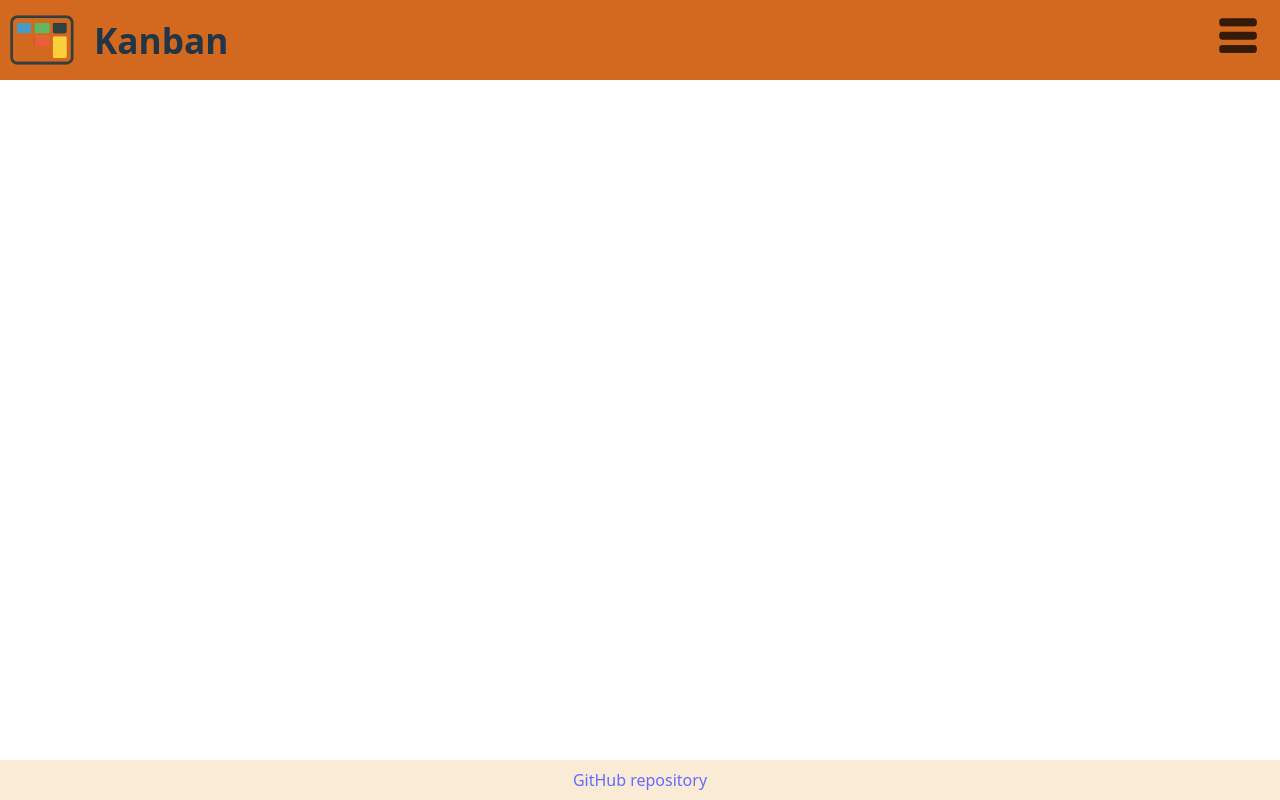
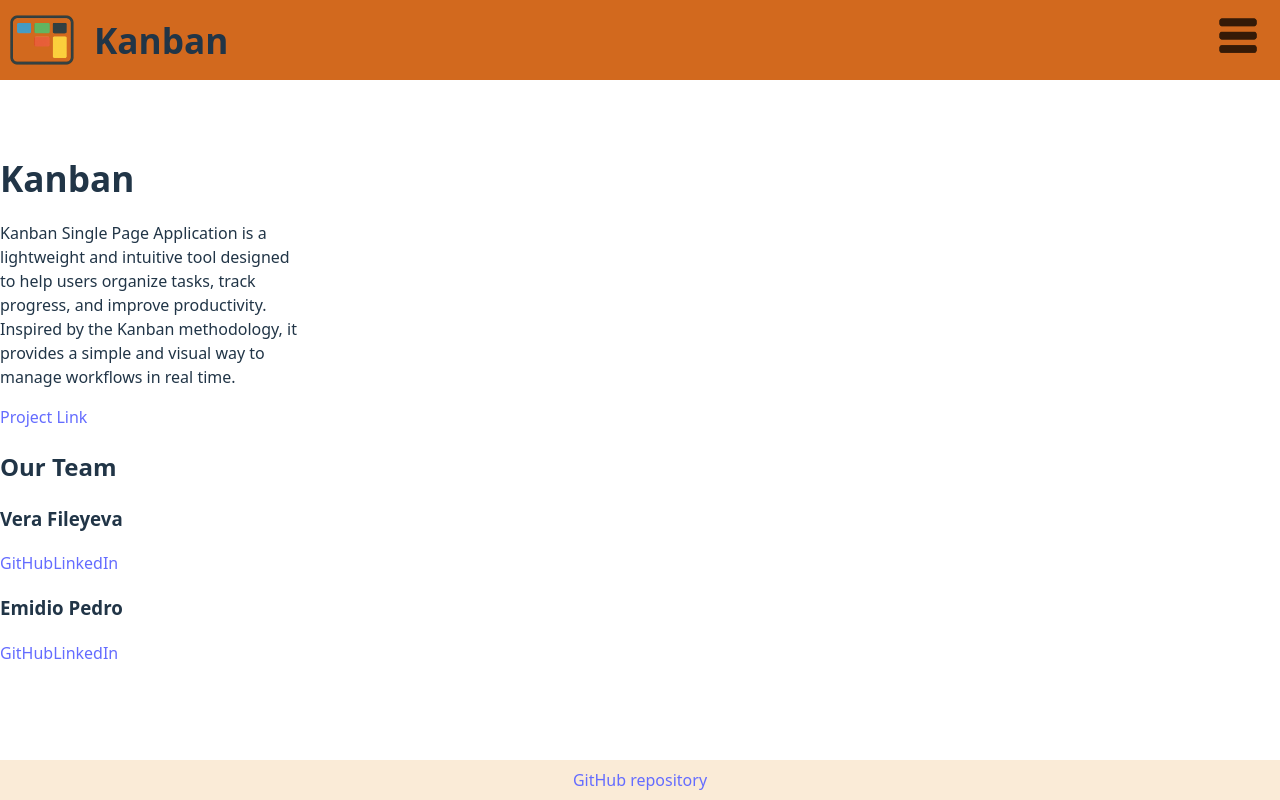
Before and after one commit to VeraV/Kanban-Board-app, a React (Vite) app in the folder E-V-Kanban-Board-app/: page /about in a window 1280 px wide. Built offline with nearby package versions, Linux system fonts and the light colour scheme.

Commit message:
AboutUs page added

```diff
--- a/E-V-Kanban-Board-app/src/App.jsx
+++ b/E-V-Kanban-Board-app/src/App.jsx
@@ -6,6 +6,7 @@
 import Logo from "./components/Logo";
 import KanbanList from "./components/List";
 import { useState } from "react";
+import AboutUs from "./pages/AboutUs";
 
 function App() {
   const [isSidebarOpen, setIsSidebarOpen] = useState(false);
@@ -43,6 +44,7 @@
             <div className="About-us">
               <NavBar toggleSidebar={() => setIsSidebarOpen(!isSidebarOpen)} />
               <Sidebar isOpen={isSidebarOpen} />
+              <AboutUs />
               <Footer />
             </div>
           }
--- a/E-V-Kanban-Board-app/src/index.css
+++ b/E-V-Kanban-Board-app/src/index.css
@@ -294,3 +294,8 @@
 .cardFooter button:hover {
   background: #372f34e6;
 }
+
+.about-us-container {
+  margin: 0 auto;
+  width: 300px;
+}
--- /dev/null
+++ b/E-V-Kanban-Board-app/src/pages/AboutUs.jsx
@@ -0,0 +1,30 @@
+function AboutUs() {
+  return (
+    <div className="about-us-container">
+      <h1>Kanban</h1>
+      <p>
+        Kanban Single Page Application is a lightweight and intuitive tool
+        designed to help users organize tasks, track progress, and improve
+        productivity. Inspired by the Kanban methodology, it provides a simple
+        and visual way to manage workflows in real time.
+      </p>
+      <a>Project Link</a>
+      <h2>Our Team</h2>
+      <section>
+        <h3>Vera Fileyeva</h3>
+        <img />
+        <a>GitHub</a>
+        <a>LinkedIn</a>
+      </section>
+
+      <section>
+        <h3>Emidio Pedro</h3>
+        <img />
+        <a>GitHub</a>
+        <a>LinkedIn</a>
+      </section>
+    </div>
+  );
+}
+
+export default AboutUs;
```
